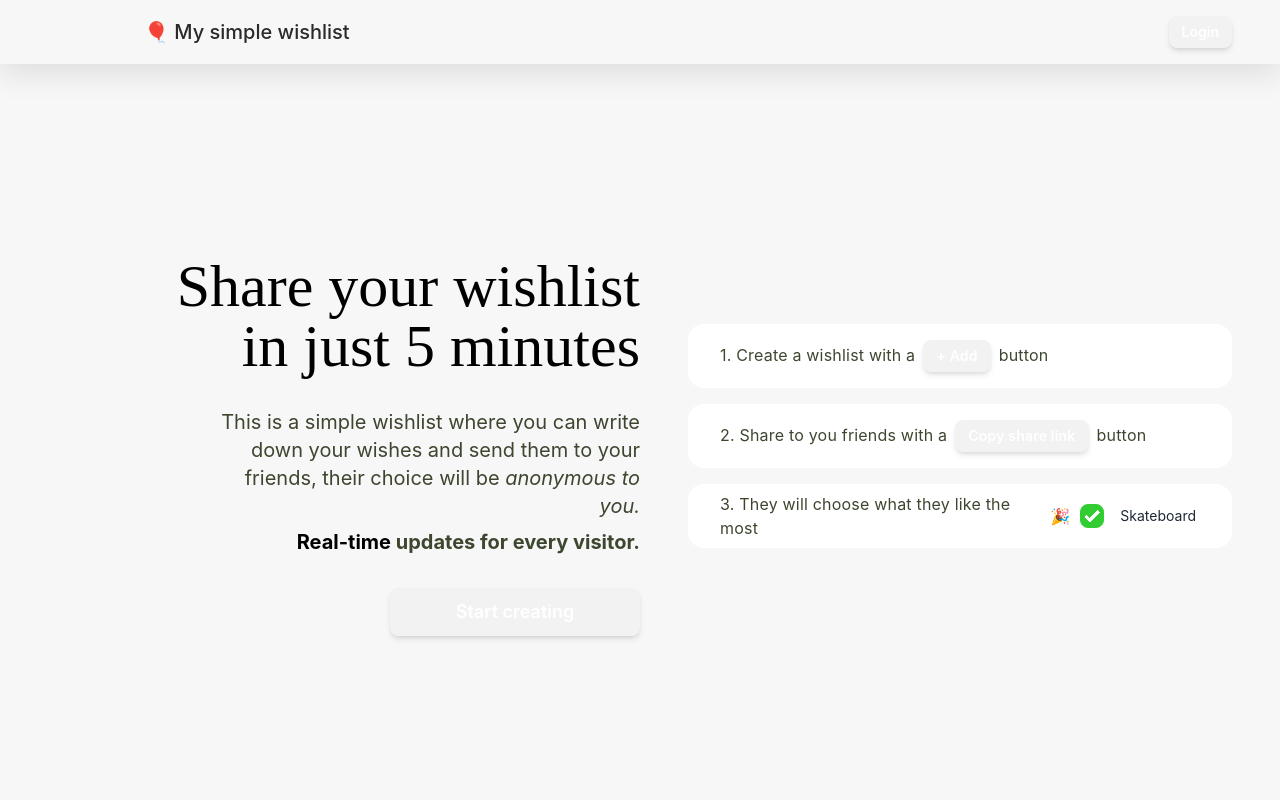
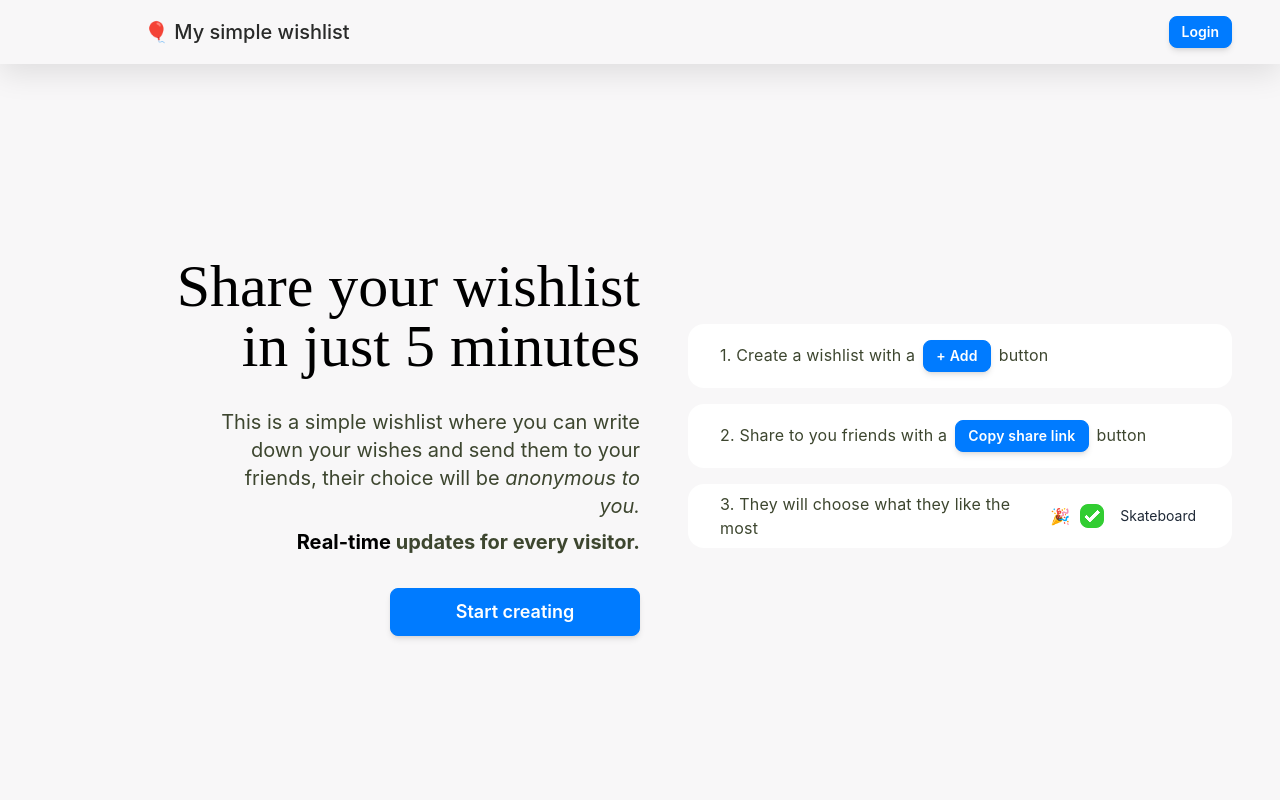
Before and after one commit to yana617/mysimplewishlist, a Next.js app: page / in a window 1280 px wide. Shown: the top 800 px of the page. Built offline with nearby package versions, Linux system fonts and the light colour scheme; no server answers.

Commit message:
redesign landing

```diff
--- a/app/globals.css
+++ b/app/globals.css
@@ -9,7 +9,6 @@
 
         --dark-grey: #b5bcb9;
         --light-grey: #f8f7f8;
-        /* --light-grey: rgba(232, 228, 230, 255); */
         --dark-green: rgba(61, 70, 47, 255);
         --grey-black: rgba(41, 42, 41, 255);
 
@@ -54,3 +53,8 @@
 .font-myriad {
     font-family: 'Myriad Pro';
 }
+
+.btn-blue {
+    background-color: var(--blue);
+    border-color: var(--blue);
+}
```
